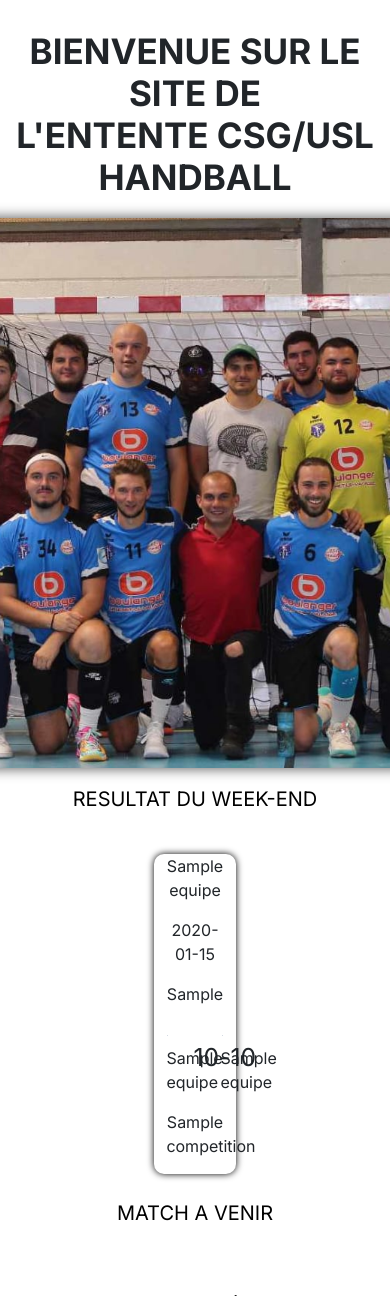
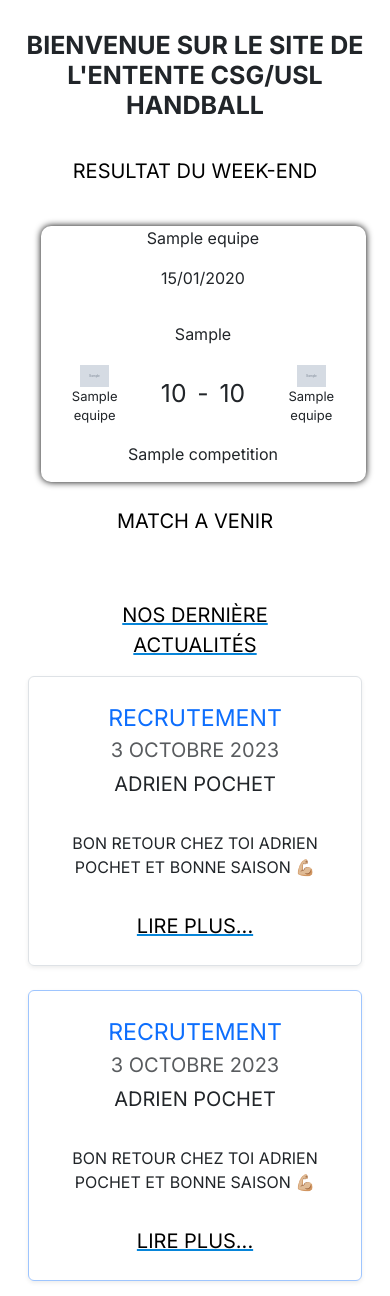
Before and after one commit to AllanDHS/CSG-USL, a PHP site: page /controllers/controller-home.php in a window 390 px wide; the page is wider, and only the part inside the window is pictured. Shown: the part 56-1352 px from the top of that part. Run offline with PHP 8.4, Linux system fonts and the light colour scheme; tables that the repository leaves empty hold one stand-in row (values such as "Sample post"); grey boxes marked "Sample" are stand-in pictures; data that the repository does not hold is empty; some libraries are stand-ins or nearby versions.

Commit message:
HomePageOk

```diff
--- a/assets/style/style.css
+++ b/assets/style/style.css
@@ -367,3 +367,37 @@
     color:#aaa;
     margin-bottom:0;
   }
+
+
+
+
+
+@media screen and (max-width:390px) {
+    #carrousel {
+        display: none;
+    }
+
+    .carou h1{
+        font-size: 25px;
+    }
+
+    .match{
+        display: flex;
+        flex-direction: column;
+        justify-content: center;
+        align-items: center;
+
+    }
+
+    .containerMatchs{
+        display: flex;
+        flex-direction: column;
+        justify-content: center;
+        align-items: center;
+
+    }
+
+    .Equipes1{
+        font-size: 13px;
+    }
+}
--- a/helpers/form.php
+++ b/helpers/form.php
@@ -18,4 +18,9 @@ class Form
     {
         return implode('/', array_reverse(explode('-', $dateUS)));
     }
+
+    public static function HeureFormat($heure): string
+    {
+        return substr($heure, 0, 5);
+    }
 }
--- a/views/home.php
+++ b/views/home.php
@@ -26,16 +26,19 @@
         foreach (Matchs::getAllBattles() as $battle) :
             if ($count == 3) {
                 break;
-            }else if ($battle['score_equipe1'] == null || $battle['score_equipe2'] == null) {
+            } else if ($battle['score_equipe1'] == null || $battle['score_equipe2'] == null) {
                 continue;
             }
         ?>
-            <div class="container text-center  col-3 m-2 containerMatchs">
+            <div class="container text-center col-lg-3 col-12 m-2 containerMatchs">
                 <p>
                     <?= htmlspecialchars(Categories::getCategorieById($battle['cat_id'])['cat_name']); ?>
                 </p>
                 <p>
-                    <?= htmlspecialchars($battle['mat_date']); ?>
+                    <?= Form::formatDateUsToFr(explode(' ', $battle['mat_date'])[0]); ?>
+                </p>
+                <p>
+                    <?= Form::HeureFormat(explode(' ', $battle['mat_date'])[1]); ?>
                 </p>
                 <p>
                     <?= htmlspecialchars($battle['mat_place']); ?>
@@ -44,7 +47,7 @@
                 <div class="row d-flex align-items-center centerDiv">
                     <div class="col-4">
                         <img src="<?= htmlspecialchars(Equipe::getEquipesInfo($battle['equ_id'])['equ_logo']); ?>" alt="" width="35%">
-                        <p class="fs-6"><?= htmlspecialchars(Equipe::getEquipesInfo($battle['equ_id'])['equ_name']); ?></p>
+                        <p class="Equipes1"><?= htmlspecialchars(Equipe::getEquipesInfo($battle['equ_id'])['equ_name']); ?></p>
                     </div>
                     <div class="col-4 d-flex flex-row justify-content-between fs-2 ">
                         <p><?= htmlspecialchars($battle['score_equipe1']) ?></p>
@@ -53,7 +56,7 @@
                     </div>
                     <div class="col-4">
                         <img src="<?= htmlspecialchars(Equipe::getEquipesInfo($battle['equ_id_equipes'])['equ_logo']); ?>" alt="" width="35%">
-                        <p><?= htmlspecialchars(Equipe::getEquipesInfo($battle['equ_id_equipes'])['equ_name']); ?></p>
+                        <p class="Equipes1"><?= htmlspecialchars(Equipe::getEquipesInfo($battle['equ_id_equipes'])['equ_name']); ?></p>
                     </div>
                 </div>
                 <p>
@@ -83,12 +86,15 @@
                 }
             ?>
 
-                <div class="container text-center col-3 m-2 containerMatchs ">
+                <div class="container text-center col-lg-3 col-12 m-2 containerMatchs ">
                     <p>
                         <?= htmlspecialchars(Categories::getCategorieById($battle['cat_id'])['cat_name']); ?>
                     </p>
                     <p>
-                        <?= htmlspecialchars($battle['mat_date']); ?>
+                        <?= Form::formatDateUsToFr(explode(' ', $battle['mat_date'])[0]); ?>
+                    </p>
+                    <p>
+                        <?= Form::HeureFormat(explode(' ', $battle['mat_date'])[1]); ?>
                     </p>
                     <p>
                         <?= htmlspecialchars($battle['mat_place']); ?>
@@ -97,14 +103,14 @@
                     <div class="row d-flex align-items-center centerDiv">
                         <div class="col-4">
                             <img src="<?= htmlspecialchars(Equipe::getEquipesInfo($battle['equ_id'])['equ_logo']); ?>" alt="" width="35%">
-                            <p class="fs-6"><?= htmlspecialchars(Equipe::getEquipesInfo($battle['equ_id'])['equ_name']); ?></p>
+                            <p class="Equipes1"><?= htmlspecialchars(Equipe::getEquipesInfo($battle['equ_id'])['equ_name']); ?></p>
                         </div>
                         <div class="col-4">
                             <p>-</p>
                         </div>
                         <div class="col-4">
                             <img src="<?= htmlspecialchars(Equipe::getEquipesInfo($battle['equ_id_equipes'])['equ_logo']); ?>" alt="" width="35%">
-                            <p><?= htmlspecialchars(Equipe::getEquipesInfo($battle['equ_id_equipes'])['equ_name']); ?></p>
+                            <p class="Equipes1"><?= htmlspecialchars(Equipe::getEquipesInfo($battle['equ_id_equipes'])['equ_name']); ?></p>
                         </div>
                     </div>
                     <p>
```
